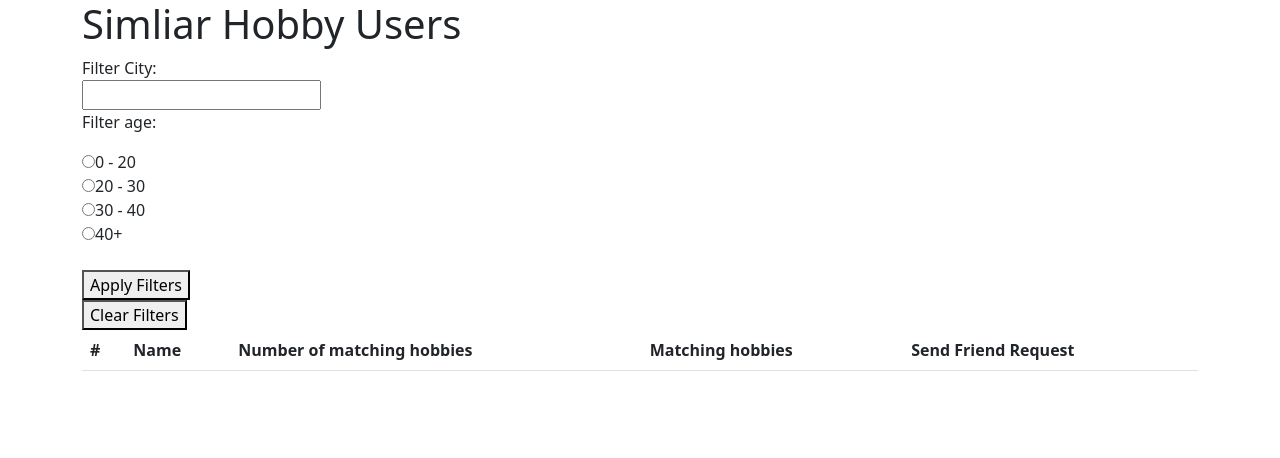
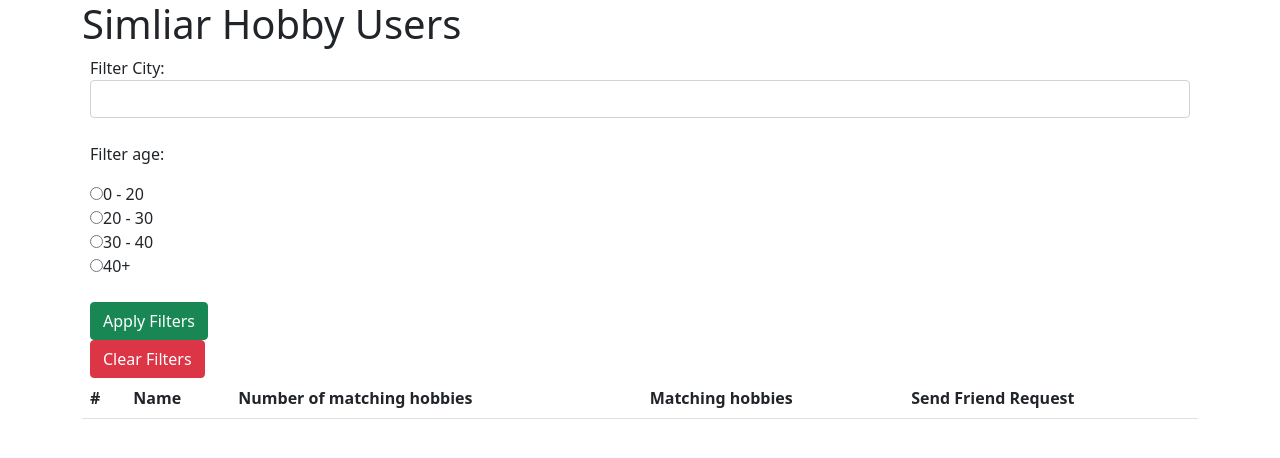
Before and after one commit to Yasmoabd/Hobbies-App, a Django app: page /matches/ in a window 1280 px wide. Shown: the top 458 px of the page. Run offline with Django 3.2, Linux system fonts and the light colour scheme; lists and menus that the app fills with data are empty.

Commit message:
styling added

```diff
--- a/hobbyapp/templates/hobbyapp/base.html
+++ b/hobbyapp/templates/hobbyapp/base.html
@@ -27,7 +27,7 @@
                     <div class="collapse navbar-collapse" id="navbarSupportedContent">
                     <ul class="navbar-nav me-auto mb-2 mb-lg-0">
                     </ul>
-                    <p class="text-capitalize">Current User: {{user}}</p>
+                    <h6 class="text-capitalize">Current User: {{user}}</h6>
 
 
                     <p class= "px-4">
--- a/hobbyapp/templates/hobbyapp/friends.html
+++ b/hobbyapp/templates/hobbyapp/friends.html
@@ -6,7 +6,7 @@
         <h1>Friends</h1>
 
 
-        <table class="table">
+        <table class="table table-striped">
             <thead>
                 <tr>
                     <th scope="col">Friends
@@ -24,7 +24,7 @@
             </tbody>
         </table>
 
-        <table class="table">
+        <table class="table table-striped">
             <thead>
                 <tr>
                     <th scope="col">Friend Requests</th>
--- a/hobbyapp/templates/hobbyapp/login.html
+++ b/hobbyapp/templates/hobbyapp/login.html
@@ -15,6 +15,7 @@
 
 
 
+<!--
 
 
     <form>
@@ -33,4 +34,8 @@
         </div>
         <button type="submit" class="btn btn-primary">Submit</button>
       </form>
+
+
+-->
+
 {% endblock %}
--- a/hobbyapp/templates/hobbyapp/matches.html
+++ b/hobbyapp/templates/hobbyapp/matches.html
@@ -6,9 +6,9 @@
         <h1>Simliar Hobby Users</h1>
 
 
-        <div>
+        <div class="px-2">
             <label for="city">Filter City:</label><br>
-            <input type="text" id="city" name="city"><br>
+            <input class="form-control" type="text" id="city" name="city"><br>
             <p>Filter age:</p>
             <input type="radio" id="age1" name="age" value="20">
             <label for="age1">0 - 20</label><br>
@@ -18,12 +18,12 @@
             <label for="age3">30 - 40</label><br>
             <input type="radio" id="age4" name="age" value="100">
             <label for="age4">40+</label><br><br>
-            <button type="button" v-on:click="filter">Apply Filters</button>
+            <button class="btn btn-success" type="button" v-on:click="filter">Apply Filters</button>
         </div>
-        <div>
-            <button type="button" v-on:click="clear">Clear Filters</button>
+        <div class="px-2">
+            <button class="btn btn-danger" type="button" v-on:click="clear">Clear Filters</button>
         </div>
-        <table class="table">
+        <table class="table table-striped">
             <thead>
                 <tr>
                     <th scope="col">#</th>
@@ -44,7 +44,7 @@
                     <td>[[ otherUser.numOfMatches]]</td>
                     <td>[[ otherUser.hobbies]]</td>
                     <td>[[ otherUser.id ]]</td>
-                    <td><button @click="addFriend(otherUser)">Add Friend</button></td>
+                    <td><button class="btn btn-primary" @click="addFriend(otherUser)">Add Friend</button></td>
                 </tr>
             </tbody>
         </table>
```
Also changed, not shown: hobbyapp/templates/hobbyapp/hobbyapp.html (+16 -16 lines), hobbyapp/templates/hobbyapp/signup.html (+4 -3 lines), db.sqlite3, media/media/Discover.JPEG (added), media/media/Learn.JPEG (added), 1 other file.
